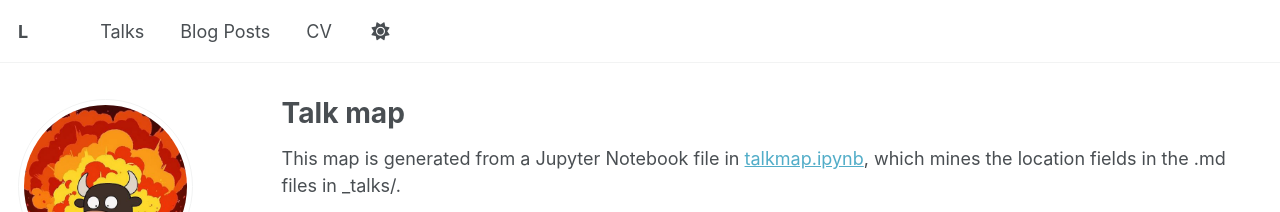
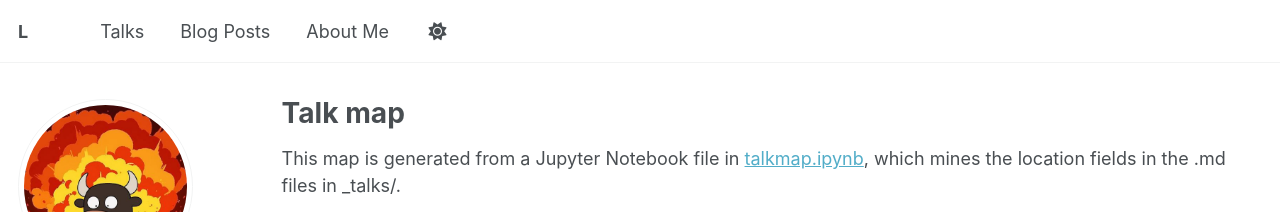
Before and after one commit to louyyng/louyyng.github.io, a Jekyll site: the page built from _pages/talkmap.html, in a window 1280 px wide. Shown: the top 212 px of the page. Built offline with Jekyll 4.4.1, drawn with Linux system fonts in a browser that asks for light colours; nearby versions of some CDN libraries; a script that is not in the unit is left out.

Commit message:
some change

```diff
--- a/_data/navigation.yml
+++ b/_data/navigation.yml
@@ -23,7 +23,7 @@ main:
   - title: "Blog Posts"
     url: /year-archive/
 
-  - title: "CV"
+  - title: "About Me"
     url: /aboutme/
 
   # - title: "CV"
```
